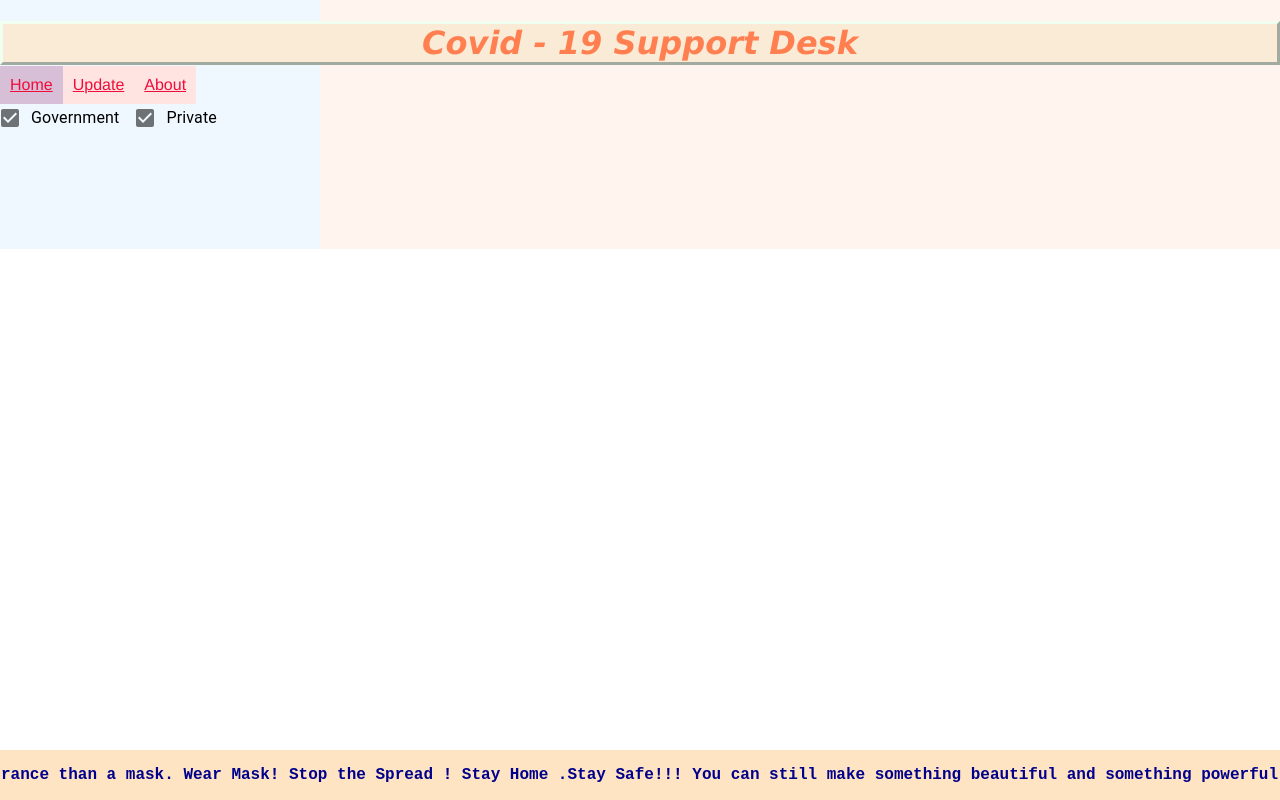
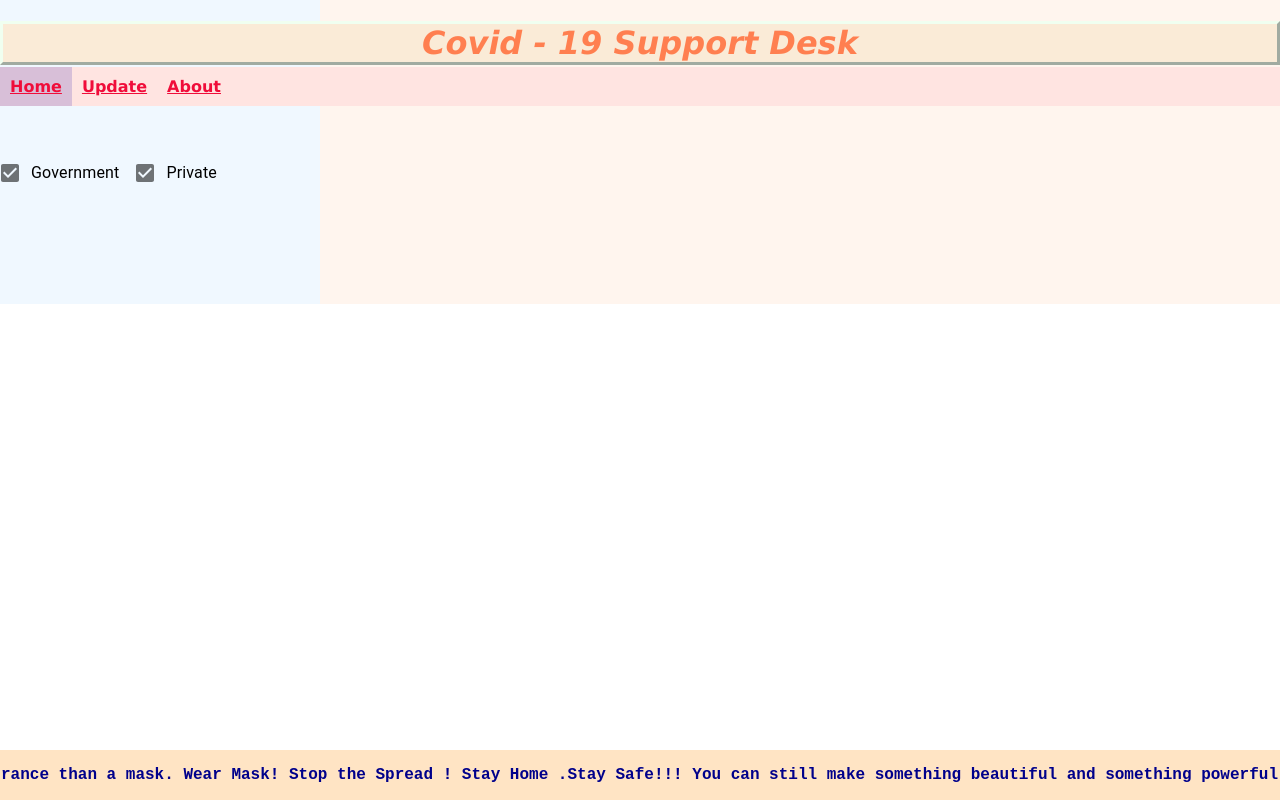
Before and after one commit to RoshiniSukumar/Covid-19-Support-Desk, a React (Create React App) app: page / in a window 1280 px wide. Shown: the top 800 px of the page. Built offline with nearby package versions, Linux system fonts and the light colour scheme.

Commit message:
navbar css

```diff
--- a/src/components/function/Navbar.css
+++ b/src/components/function/Navbar.css
@@ -3,9 +3,9 @@ ul{
     padding:0;
     overflow:hidden;
     background-color:mistyrose;
-    position:fixed;
-    top:50px;
-
+    position:relative;
+    bottom:20px;
+    width:100%;
 }
 li{
     float:left;
@@ -15,7 +15,8 @@ li a{
     color:rgb(240, 13, 58);
     text-align:center;
     padding:10px;
-    font-family:'Franklin Gothic Medium', 'Arial Narrow', Arial, sans-serif;
+    font-family:'Lucida Sans', 'Lucida Sans Regular', 'Lucida Grande', 'Lucida Sans Unicode', Geneva, Verdana, sans-serif;
+    font-weight: bolder;
 }
 li a:hover:not(.active){
     background-color:lightpink;
```
